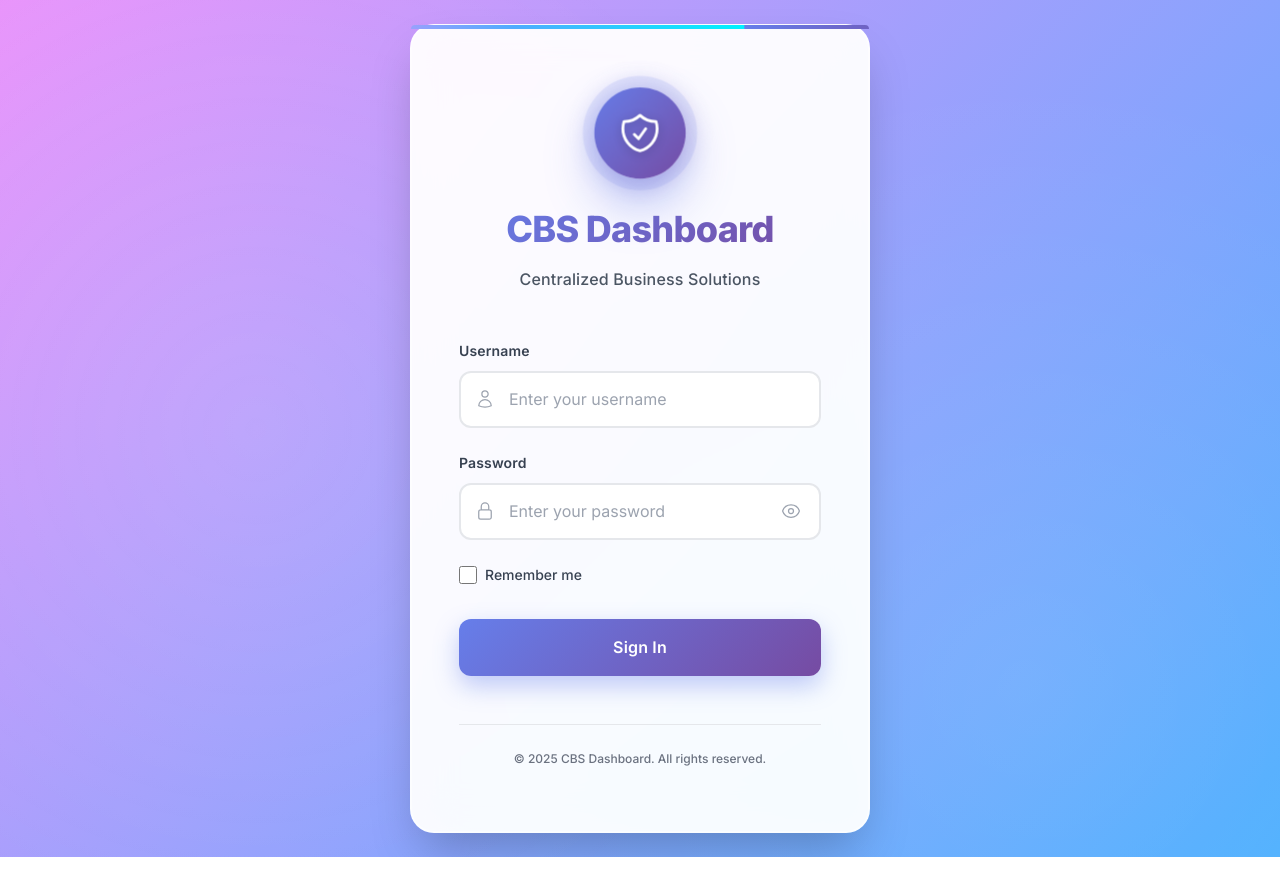
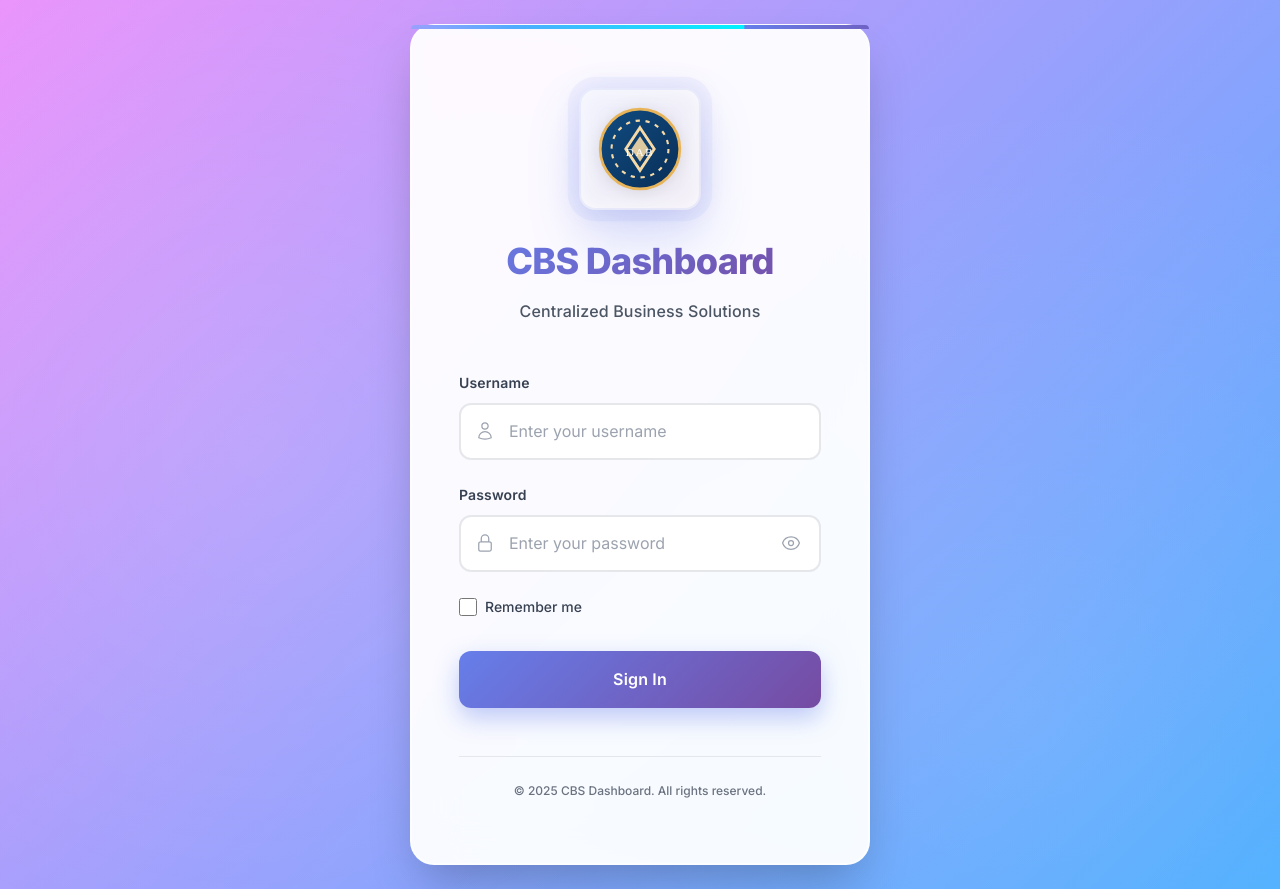
Before and after one commit to AzizRahmanYaad/cbs-dashboard, an Angular app in the folder frontend/: page /login in a window 1280 px wide. Before the commit the page ends 857 px from the top, so only its background shows below. Built offline with nearby package versions, Linux system fonts and the light colour scheme.

Commit message:
logo fixed

```diff
--- a/frontend/src/app/features/auth/login/login.component.html
+++ b/frontend/src/app/features/auth/login/login.component.html
@@ -3,10 +3,8 @@
 
   <div class="login-card glass-effect">
     <div class="logo-section">
-      <div class="logo-circle">
-        <svg xmlns="http://www.w3.org/2000/svg" fill="none" viewBox="0 0 24 24" stroke-width="1.5" stroke="currentColor" class="w-12 h-12 text-primary-600">
-          <path stroke-linecap="round" stroke-linejoin="round" d="M9 12.75L11.25 15 15 9.75m-3-7.036A11.959 11.959 0 013.598 6 11.99 11.99 0 003 9.749c0 5.592 3.824 10.29 9 11.623 5.176-1.332 9-6.03 9-11.622 0-1.31-.21-2.571-.598-3.751h-.152c-3.196 0-6.1-1.248-8.25-3.285z" />
-        </svg>
+      <div class="logo-container">
+        <img [src]="logoPath" alt="Da Afghanistan Bank logo" class="bank-logo" />
       </div>
       <h1 class="app-title">CBS Dashboard</h1>
       <p class="app-subtitle">Centralized Business Solutions</p>
--- a/frontend/src/app/features/auth/login/login.component.scss
+++ b/frontend/src/app/features/auth/login/login.component.scss
@@ -64,49 +64,51 @@
   animation: fadeIn 0.8s ease 0.2s both;
 }
 
-.logo-circle {
-  width: 88px;
-  height: 88px;
+.logo-container {
+  width: 120px;
+  height: 120px;
   margin: 0 auto var(--spacing-lg);
-  background: linear-gradient(135deg, #667eea 0%, #764ba2 100%);
-  border-radius: 50%;
+  background: white;
+  border-radius: var(--radius-xl);
   display: flex;
   align-items: center;
   justify-content: center;
-  box-shadow: 0 20px 40px rgba(102, 126, 234, 0.4),
-              0 0 0 8px rgba(102, 126, 234, 0.1);
+  box-shadow: 0 20px 40px rgba(102, 126, 234, 0.2),
+              0 0 0 8px rgba(102, 126, 234, 0.05);
   animation: pulse 3s ease-in-out infinite;
   position: relative;
+  padding: var(--spacing-md);
+  border: 2px solid rgba(102, 126, 234, 0.1);
 
   &::after {
     content: '';
     position: absolute;
     inset: -4px;
-    border-radius: 50%;
+    border-radius: var(--radius-xl);
     background: linear-gradient(135deg, #667eea, #764ba2);
-    opacity: 0.3;
+    opacity: 0.1;
     filter: blur(12px);
     z-index: -1;
   }
+}
 
-  svg {
-    width: 44px;
-    height: 44px;
-    color: white;
-    filter: drop-shadow(0 2px 4px rgba(0, 0, 0, 0.2));
-  }
+.bank-logo {
+  width: 100%;
+  height: 100%;
+  object-fit: contain;
+  filter: drop-shadow(0 2px 8px rgba(0, 0, 0, 0.1));
 }
 
 @keyframes pulse {
   0%, 100% {
     transform: scale(1);
-    box-shadow: 0 20px 40px rgba(102, 126, 234, 0.4),
-                0 0 0 8px rgba(102, 126, 234, 0.1);
+    box-shadow: 0 20px 40px rgba(102, 126, 234, 0.2),
+                0 0 0 8px rgba(102, 126, 234, 0.05);
   }
   50% {
-    transform: scale(1.05);
-    box-shadow: 0 25px 50px rgba(102, 126, 234, 0.5),
-                0 0 0 12px rgba(102, 126, 234, 0.15);
+    transform: scale(1.02);
+    box-shadow: 0 25px 50px rgba(102, 126, 234, 0.3),
+                0 0 0 12px rgba(102, 126, 234, 0.08);
   }
 }
 
--- a/frontend/src/app/features/auth/login/login.component.ts
+++ b/frontend/src/app/features/auth/login/login.component.ts
@@ -21,6 +21,7 @@ export class LoginComponent {
   loginForm: FormGroup;
   isLoading = false;
   showPassword = false;
+  readonly logoPath = 'assets/Da_Afghanistan_Bank_Logo.svg';
 
   constructor() {
     this.loginForm = this.fb.group({
--- a/frontend/src/app/features/dashboard/header/header.component.scss
+++ b/frontend/src/app/features/dashboard/header/header.component.scss
@@ -75,11 +75,12 @@
   height: 56px;
   border-radius: var(--radius-xl);
   border: 1px solid var(--color-gray-200);
-  padding: 8px;
+  padding: 6px;
   background: linear-gradient(135deg, #ffffff 0%, #f8fafc 100%);
   box-shadow: var(--shadow-sm);
   flex-shrink: 0;
   transition: transform var(--transition-base);
+  object-fit: contain;
 
   &:hover {
     transform: scale(1.05);
--- a/frontend/src/app/features/dashboard/sidebar/sidebar.component.scss
+++ b/frontend/src/app/features/dashboard/sidebar/sidebar.component.scss
@@ -61,11 +61,12 @@
   height: 48px;
   border-radius: var(--radius-lg);
   border: 1px solid var(--color-gray-200);
-  padding: 6px;
+  padding: 5px;
   background: linear-gradient(135deg, #ffffff 0%, #f8fafc 100%);
   box-shadow: var(--shadow-sm);
   flex-shrink: 0;
   transition: transform var(--transition-base);
+  object-fit: contain;
 
   &:hover {
     transform: scale(1.05);
```
